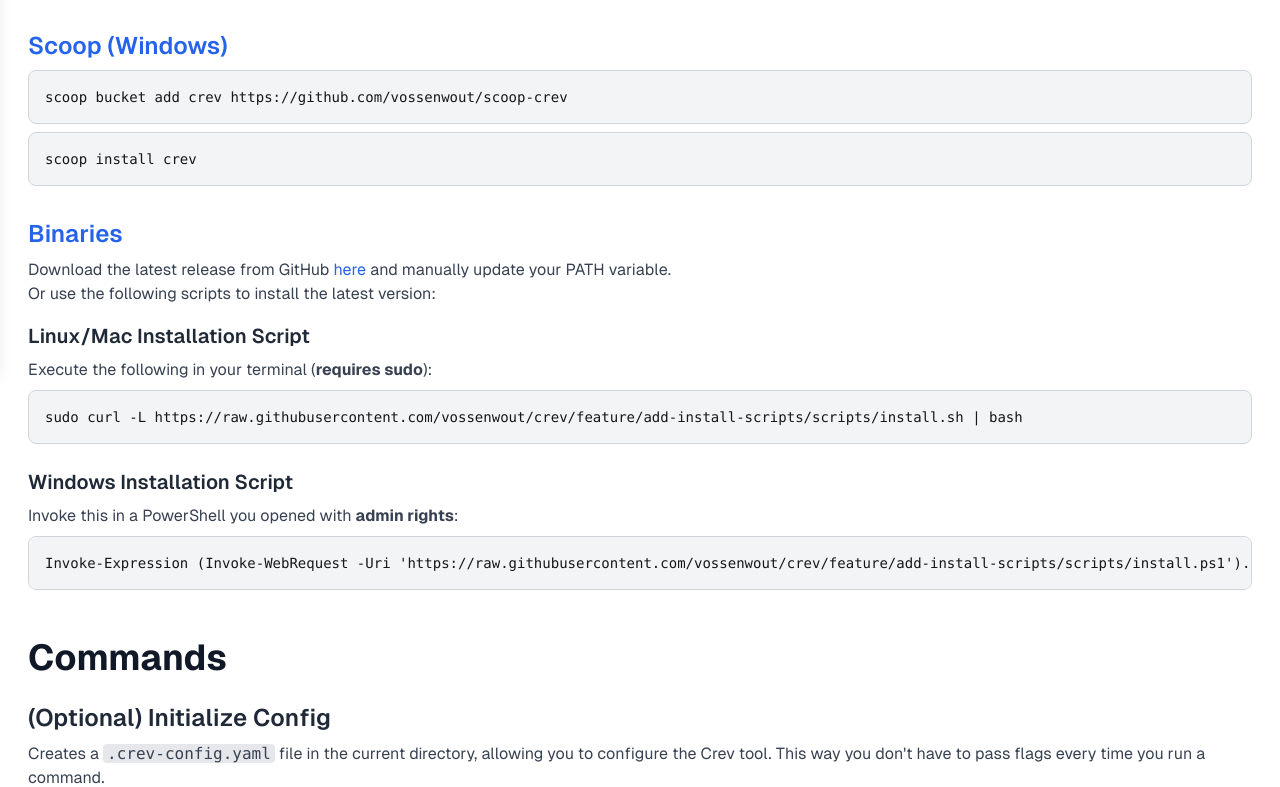
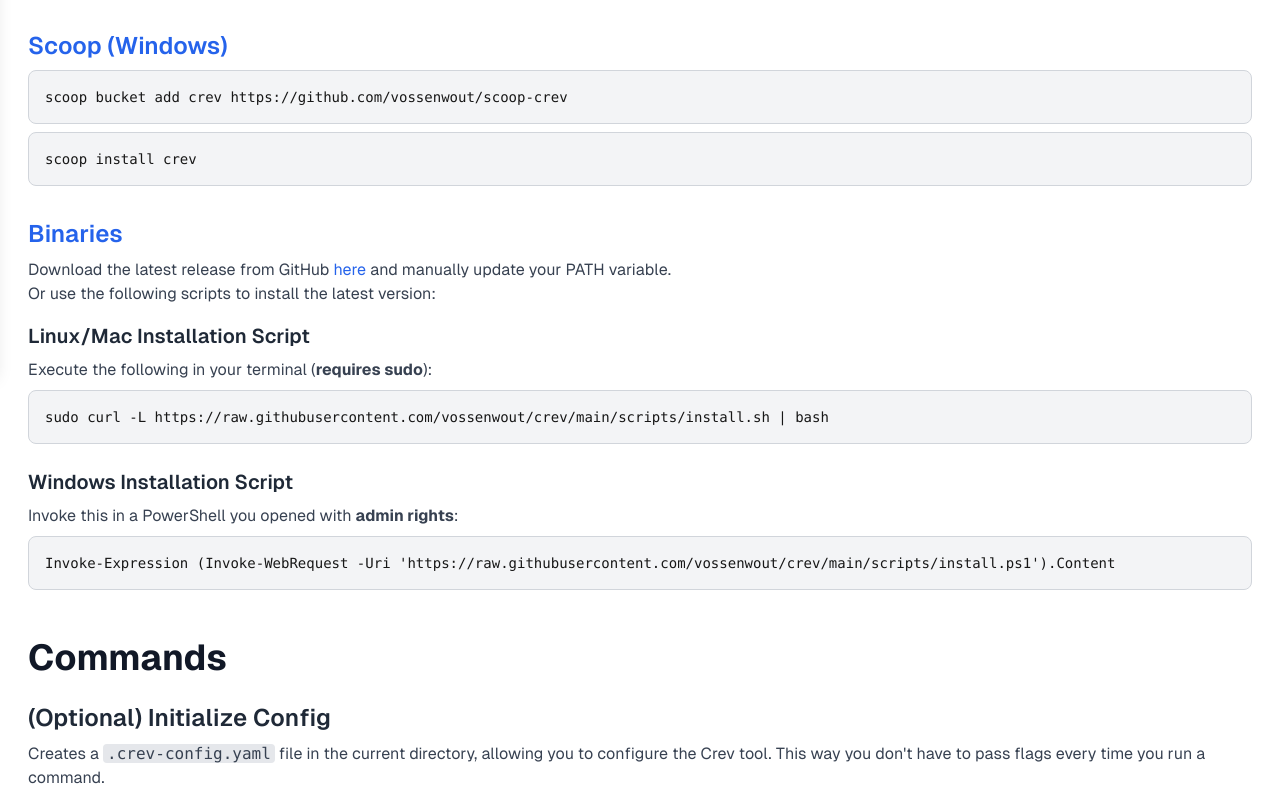
Before and after one commit to vossenwout/crev-website, a Next.js app: page /docs in a window 1280 px wide. Shown: the part 428-1215 px from the top of the page. Built offline with nearby package versions, Linux system fonts and the light colour scheme; no server answers.

Commit message:
Fix install scripts

```diff
--- a/src/app/docs/page.tsx
+++ b/src/app/docs/page.tsx
@@ -126,8 +126,7 @@
               Execute the following in your terminal (<strong>requires sudo</strong>):
             </p>
             <pre className="bg-gray-100 border border-gray-300 p-4 rounded-lg text-sm overflow-x-auto">
-              sudo curl -L
-              https://raw.githubusercontent.com/vossenwout/crev/feature/add-install-scripts/scripts/install.sh
+              sudo curl -L https://raw.githubusercontent.com/vossenwout/crev/main/scripts/install.sh
               | bash
             </pre>
 
@@ -139,7 +138,7 @@
             </p>
             <pre className="bg-gray-100 border border-gray-300 p-4 rounded-lg text-sm overflow-x-auto">
               Invoke-Expression (Invoke-WebRequest -Uri
-              &apos;https://raw.githubusercontent.com/vossenwout/crev/feature/add-install-scripts/scripts/install.ps1&apos;).Content
+              &apos;https://raw.githubusercontent.com/vossenwout/crev/main/scripts/install.ps1&apos;).Content
             </pre>
           </div>
         </section>
```
